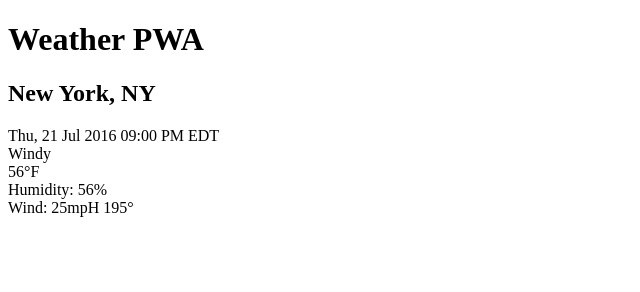
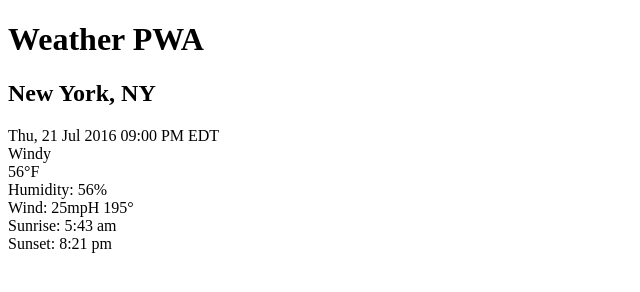
Before and after one commit to zahroul/weather-pwa, a plain HTML site: page index.html in a window 1280 px wide. Shown: the whole page, without its empty margins (0-640 px from the left). Drawn offline with Linux system fonts and the light colour scheme.

Commit message:
Add astronomy to the fake data Update the `forecast card` and `updateForecastCard` function based on it.

```diff
--- a/index.html
+++ b/index.html
@@ -101,6 +101,12 @@
                     <span class="speed"></span><span class="scale">mpH</span>
                     <span class="direction"></span><span class="scale">°</span>
                 </div>
+                <div class="sunrise">
+                    Sunrise: <span class="value"></span>
+                </div>
+                <div class="sunset">
+                    Sunset: <span class="value"></span>
+                </div>
             </section>
 
             <div class="loading-indicator">
@@ -119,6 +125,7 @@
                 updateForecastCard: function(weather) {
                     const current = weather.channel.item.condition;
                     const wind = weather.channel.wind;
+                    const astronomy = weather.channel.astronomy;
 
                     this.card.querySelector('.location').textContent = weather.label;
                     this.card.querySelector('.date').textContent = current.date;
@@ -127,6 +134,8 @@
                     this.card.querySelector('.humidity .value').textContent = weather.channel.atmosphere.humidity;
                     this.card.querySelector('.wind .speed').textContent = wind.speed;
                     this.card.querySelector('.wind .direction').textContent = wind.direction;
+                    this.card.querySelector('.sunrise .value').textContent = astronomy.sunrise;
+                    this.card.querySelector('.sunset .value').textContent = astronomy.sunset;
 
                     if (this.isLoading) {
                         this.loadingIndicator.setAttribute('hidden', 'true');
@@ -148,6 +157,10 @@
                     atmosphere: {
                         humidity: '56'
                     },
+                    astronomy: {
+                        sunrise: '5:43 am',
+                        sunset: '8:21 pm'
+                    },
                     item: {
                         condition: {
                             code: '24',
```
